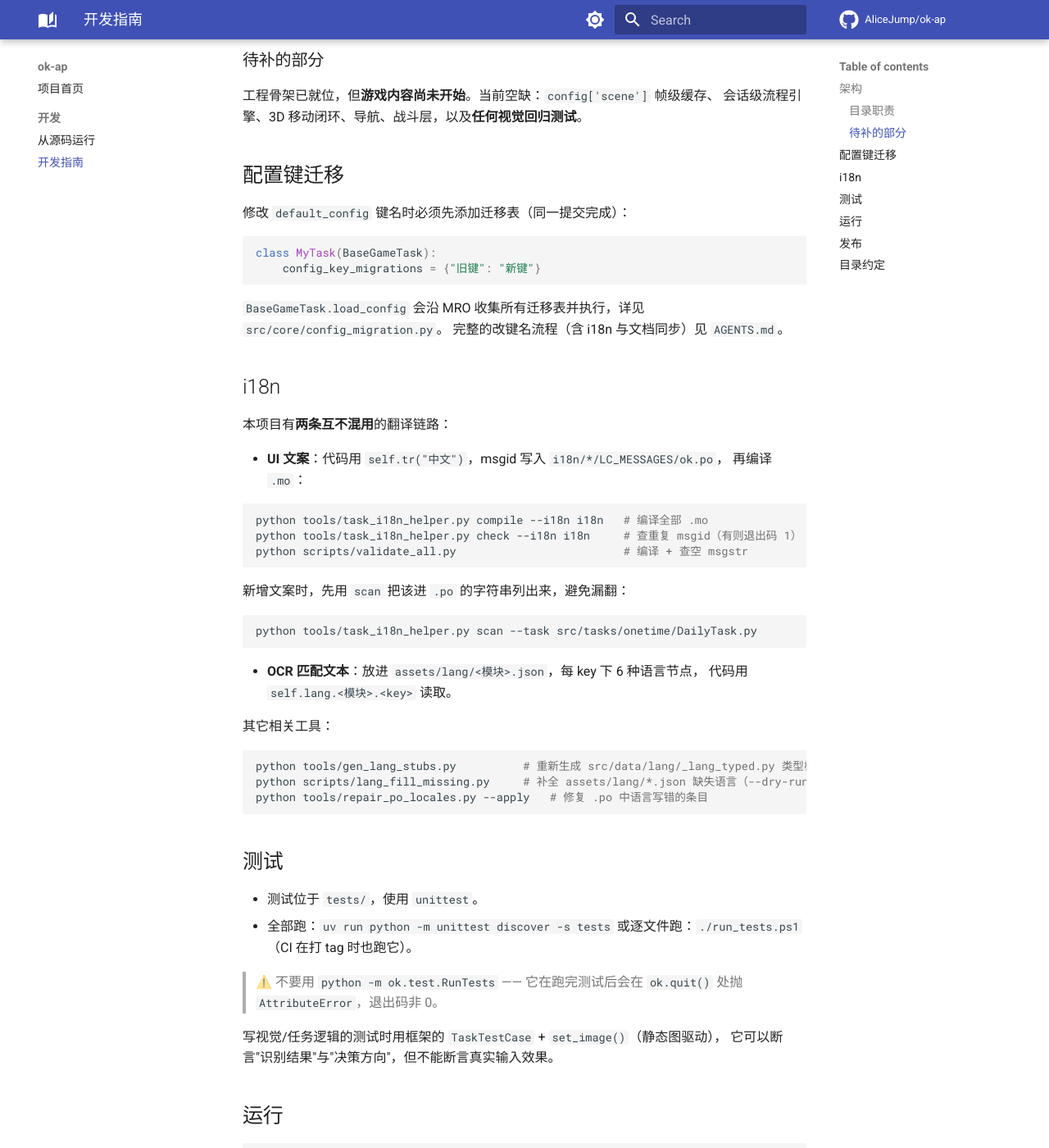
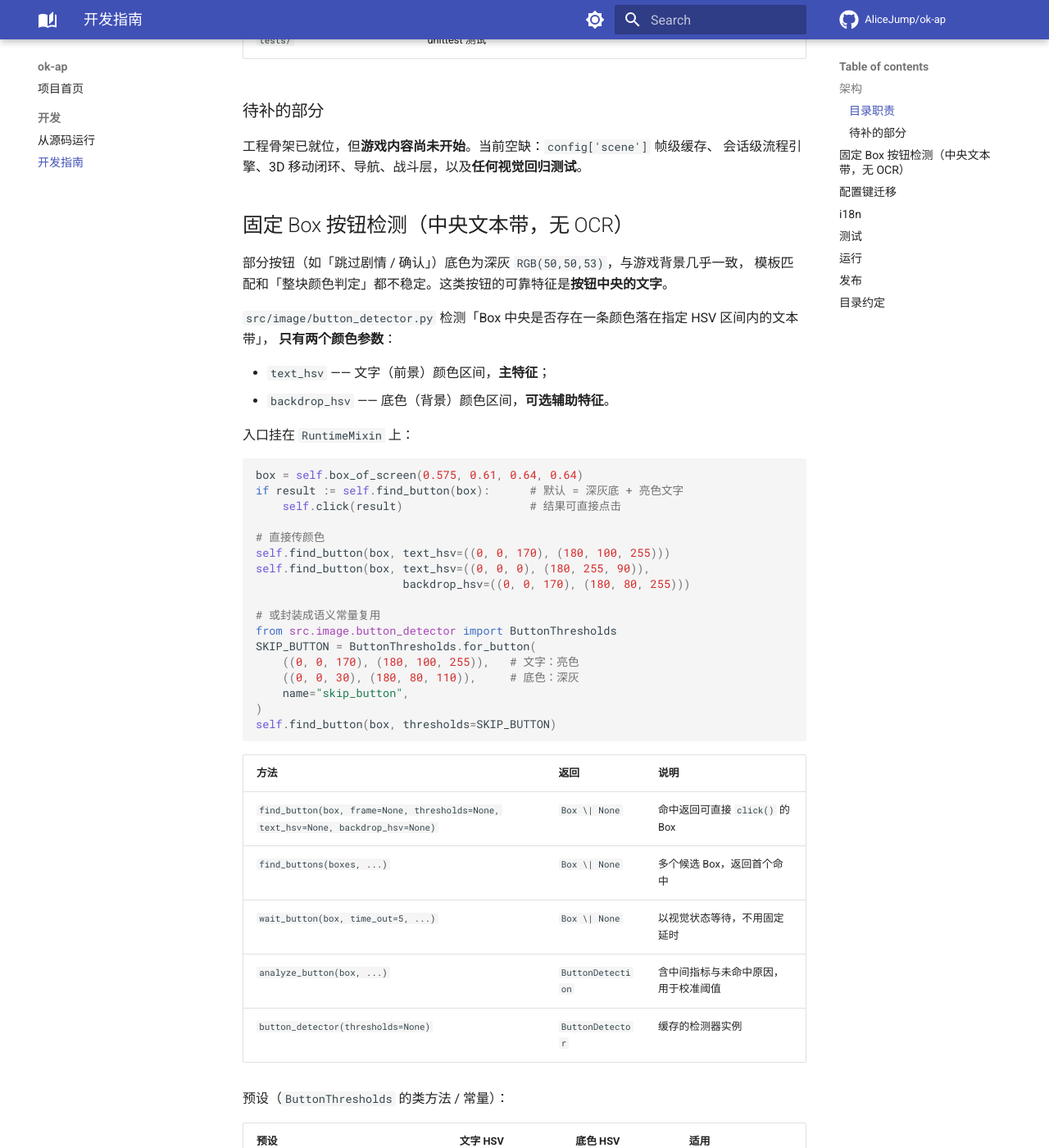
Before and after one commit to AliceJump/OK-AzurPromilia, an MkDocs documentation site: the page built from docs/dev/DEVELOPMENT.md, in a window 1280 px wide and 1400 px high, scrolled down 1605 px. Shown: the whole window at 82% size. Built offline with MkDocs 1.6.1 and Material for MkDocs 9.7.7, drawn with Linux system fonts in a browser that asks for light colours; comment, search, counter and statistics services are not loaded; some of the changed text lies outside the part shown.

Commit message:
docs: 补充按钮检测说明

````diff
--- a/docs/dev/DEVELOPMENT.md
+++ b/docs/dev/DEVELOPMENT.md
@@ -18,7 +18,7 @@
 | `src/core/config_migration.py` | 配置键迁移工具（改键名时使用，防丢用户配置） |
 | `src/core/global_config_store.py` | 本项目自建的全局配置（**不走框架的 `config['global_configs']`**） |
 | `src/interaction/` | 窗口与键鼠：`GameInteraction`（自定义后台输入）、`Mouse`、`ScreenPosition`、`KeyConfig` |
-| `src/image/` | 图像算法：`rotated_template`（旋转模板匹配）、`stability`（图像指纹）、`frame_processes`、`hsv_config` |
+| `src/image/` | 图像算法：`rotated_template`（旋转模板匹配）、`stability`（图像指纹）、`frame_processes`、`hsv_config`、`button_detector`（固定 Box 按钮检测，无 OCR） |
 | `src/yolo/` | YOLO 模型注册（`models.py`）与 OpenVINO 推理 |
 | `src/tasks/onetime/` | 一次性任务 |
 | `src/tasks/trigger/` | 触发式任务 |
@@ -39,6 +39,62 @@
 
 工程骨架已就位，但**游戏内容尚未开始**。当前空缺：`config['scene']` 帧级缓存、
 会话级流程引擎、3D 移动闭环、导航、战斗层，以及**任何视觉回归测试**。
+
+## 固定 Box 按钮检测（中央文本带，无 OCR）
+
+部分按钮（如「跳过剧情 / 确认」）底色为深灰 `RGB(50,50,53)`，与游戏背景几乎一致，
+模板匹配和「整块颜色判定」都不稳定。这类按钮的可靠特征是**按钮中央的文字**。
+
+`src/image/button_detector.py` 检测「Box 中央是否存在一条颜色落在指定 HSV 区间内的文本带」，
+**只有两个颜色参数**：
+
+- `text_hsv` —— 文字（前景）颜色区间，**主特征**；
+- `backdrop_hsv` —— 底色（背景）颜色区间，**可选辅助特征**。
+
+入口挂在 `RuntimeMixin` 上：
+
+```python
+box = self.box_of_screen(0.575, 0.61, 0.64, 0.64)
+if result := self.find_button(box):      # 默认 = 深灰底 + 亮色文字
+    self.click(result)                   # 结果可直接点击
+
+# 直接传颜色
+self.find_button(box, text_hsv=((0, 0, 170), (180, 100, 255)))
+self.find_button(box, text_hsv=((0, 0, 0), (180, 255, 90)),
+                      backdrop_hsv=((0, 0, 170), (180, 80, 255)))
+
+# 或封装成语义常量复用
+from src.image.button_detector import ButtonThresholds
+SKIP_BUTTON = ButtonThresholds.for_button(
+    ((0, 0, 170), (180, 100, 255)),   # 文字：亮色
+    ((0, 0, 30), (180, 80, 110)),     # 底色：深灰
+    name="skip_button",
+)
+self.find_button(box, thresholds=SKIP_BUTTON)
+```
+
+| 方法 | 返回 | 说明 |
+|------|------|------|
+| `find_button(box, frame=None, thresholds=None, text_hsv=None, backdrop_hsv=None)` | `Box \| None` | 命中返回可直接 `click()` 的 Box |
+| `find_buttons(boxes, ...)` | `Box \| None` | 多个候选 Box，返回首个命中 |
+| `wait_button(box, time_out=5, ...)` | `Box \| None` | 以视觉状态等待，不用固定延时 |
+| `analyze_button(box, ...)` | `ButtonDetection` | 含中间指标与未命中原因，用于校准阈值 |
+| `button_detector(thresholds=None)` | `ButtonDetector` | 缓存的检测器实例 |
+
+预设（`ButtonThresholds` 的类方法 / 常量）：
+
+| 预设 | 文字 HSV | 底色 HSV | 适用 |
+|------|----------|----------|------|
+| `DARK_BUTTON_THRESHOLDS` / `DEFAULT_BUTTON_THRESHOLDS`（默认） | `(0,0,170)~(180,100,255)` | `(0,0,30)~(180,80,110)` | 深灰 / 黑底 + 亮字 |
+| `LIGHT_BUTTON_THRESHOLDS` | `(0,0,0)~(180,255,90)` | `(0,0,170)~(180,80,255)` | 亮 / 白底 + 深字（默认校验底色） |
+| `for_button(text_hsv, backdrop_hsv, name=...)` | 任意 | 可选 | 封装任意语义按钮 |
+
+要点：
+
+- 底色区间**只在 Box 不够贴合按钮时才明显生效**：真实 1080P 截图滑窗 884 个位置实测，
+  只用文字特征误报 17，加上底色区间后 0，命中率不变，单次 +0.07 ms。按需开启。
+- 所有阈值集中在 `ButtonThresholds`，用 `with_(...)` 生成改过的副本，不修改默认值。
+- 传入的 Box 要**贴合按钮**；Box 远大于按钮时文本带相对过薄，会被形状判定拒绝。
 
 ## 配置键迁移
 
````
